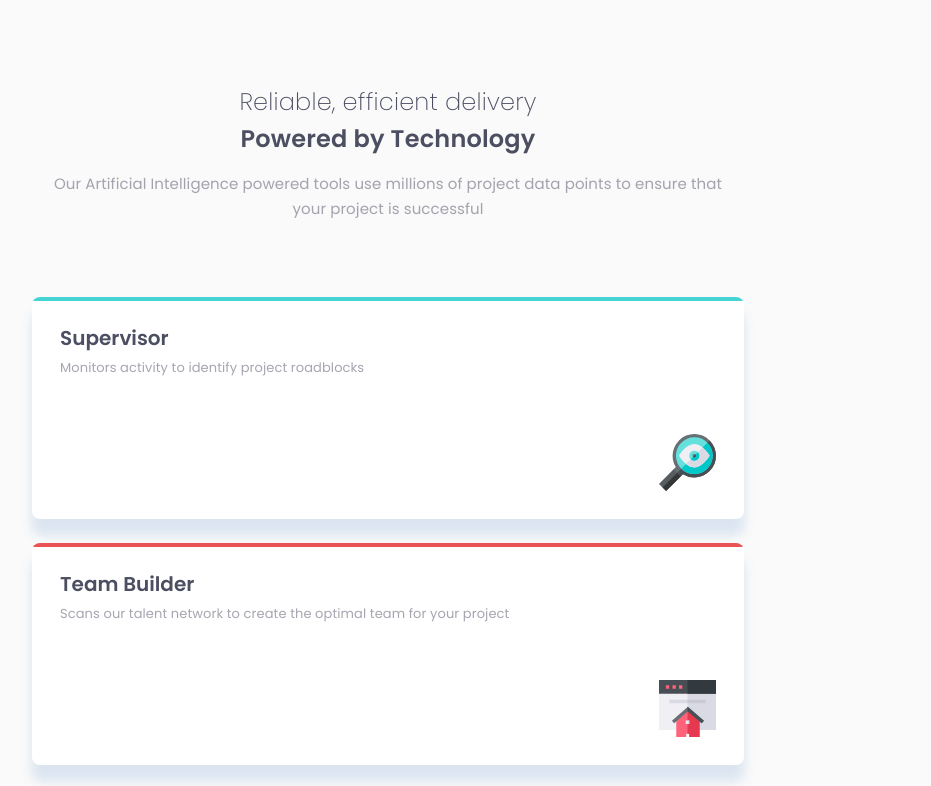
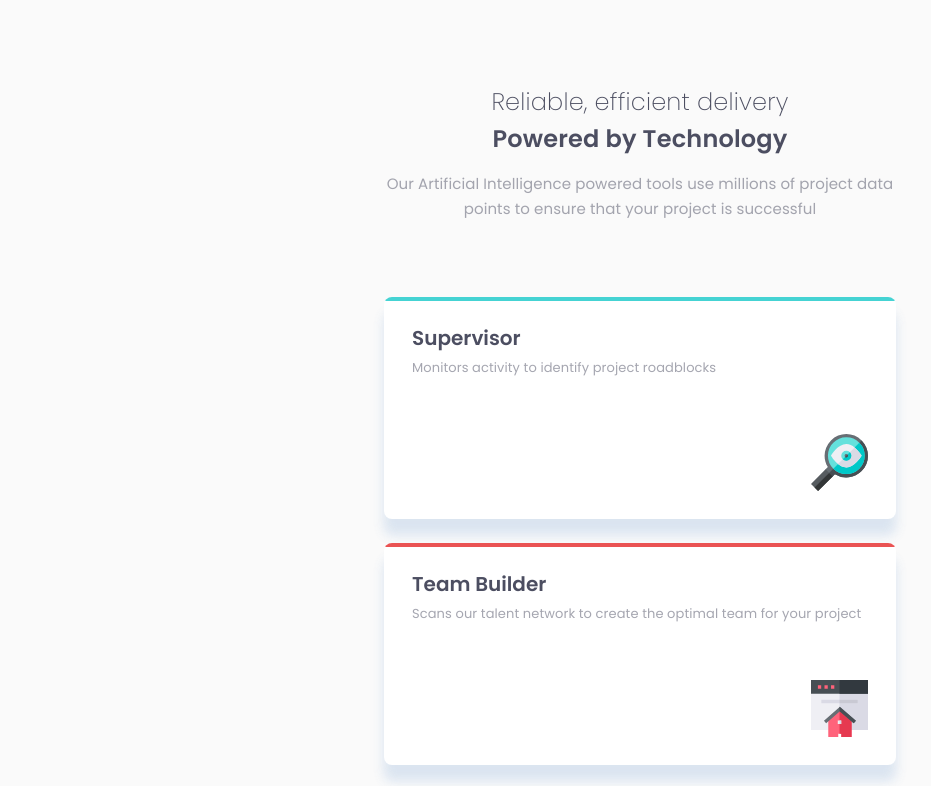
Before and after one commit to jeremymouzin/fem-6-four-card-feature-section, a plain HTML site: page index.html in a window 1280 px wide. Shown: the top 786 px of the page, without its empty margins (0-931 px from the left). Drawn offline with Linux system fonts and the light colour scheme.

Commit message:
Fixing layout when increasing width of viewport

```diff
--- a/style.css
+++ b/style.css
@@ -66,29 +66,14 @@ h6 {
   --color-very-light-gray: hsl(0, 0%, 98%);
 }
 
-.card:nth-of-type(1) {
-  --color-card-top: var(--color-cyan);
-}
-
-.card:nth-of-type(2) {
-  --color-card-top: var(--color-red);
-}
-
-.card:nth-of-type(3) {
-  --color-card-top: var(--color-orange);
-}
-
-.card:nth-of-type(4) {
-  --color-card-top: var(--color-blue);
-}
-
 body {
   background-color: var(--color-very-light-gray);
 }
 
 main {
-  margin: 8.25rem 3.8rem 7.5rem;
-  max-width: 700px;
+  margin: 8.25rem auto 7.5rem;
+  max-width: 600px;
+  padding-inline: 3.8rem;
 }
 
 p {
@@ -116,11 +101,12 @@ h1 + p {
 }
 
 .container {
-  margin-block-start: 7.6rem;
+  margin: 7.6rem auto;
   display: flex;
   flex-direction: column;
   align-items: center;
   gap: 2.4rem;
+  max-inline-size: 500px;
 }
 
 .card {
@@ -135,6 +121,22 @@ h1 + p {
   0 16px 12px hsl(229, 6%, 66%, .1),
   0 16px 12px hsl(212, 86%, 64%, .15);
   font-size: 1.3rem;
+}
+
+.card:nth-of-type(1) {
+  --color-card-top: var(--color-cyan);
+}
+
+.card:nth-of-type(2) {
+  --color-card-top: var(--color-red);
+}
+
+.card:nth-of-type(3) {
+  --color-card-top: var(--color-orange);
+}
+
+.card:nth-of-type(4) {
+  --color-card-top: var(--color-blue);
 }
 
 .card::before {
```
